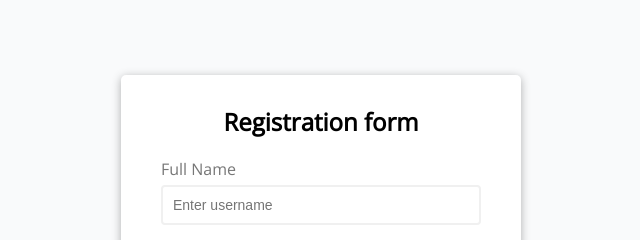
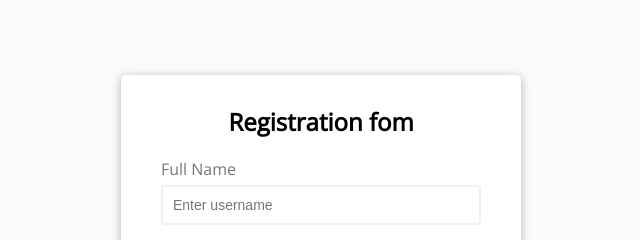
Before and after one commit to ibrahimfardeen/JavaScript-Form-Validation, a plain HTML site: page index.html in a window 1280 px wide. Shown: the top 240 px of the page, 319-959 px from the left. Drawn offline with nearby package versions, Linux system fonts and the light colour scheme.

Commit message:
Update index.html

```diff
--- a/index.html
+++ b/index.html
@@ -10,7 +10,7 @@
   <body>
     <div class="container">
       <form id="form" class="form">
-        <h2>Registration form</h2>
+        <h2>Registration fom</h2>
         <div class="form-control">
           <label for="username">Full Name</label>
           <input type="text" id="username" placeholder="Enter username" />
```
